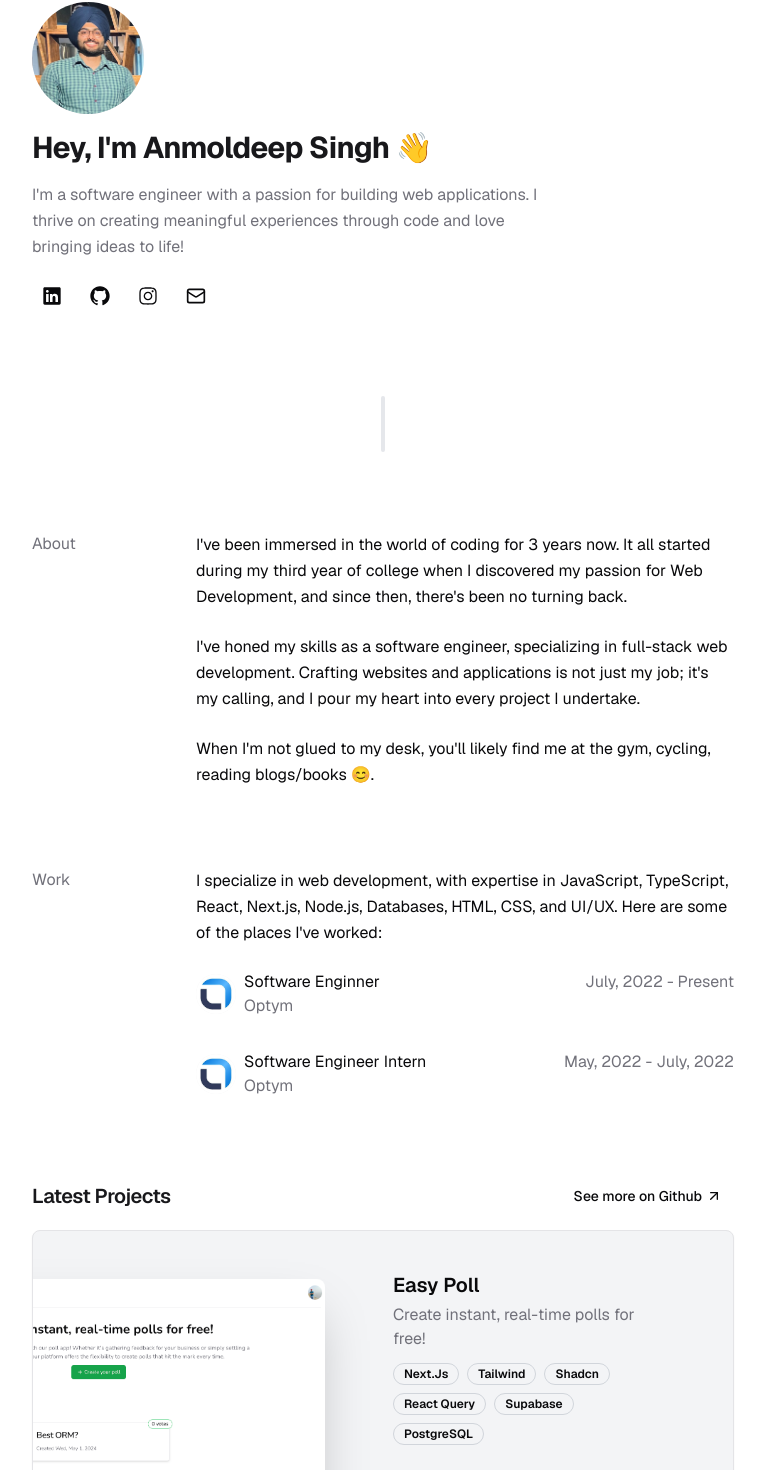
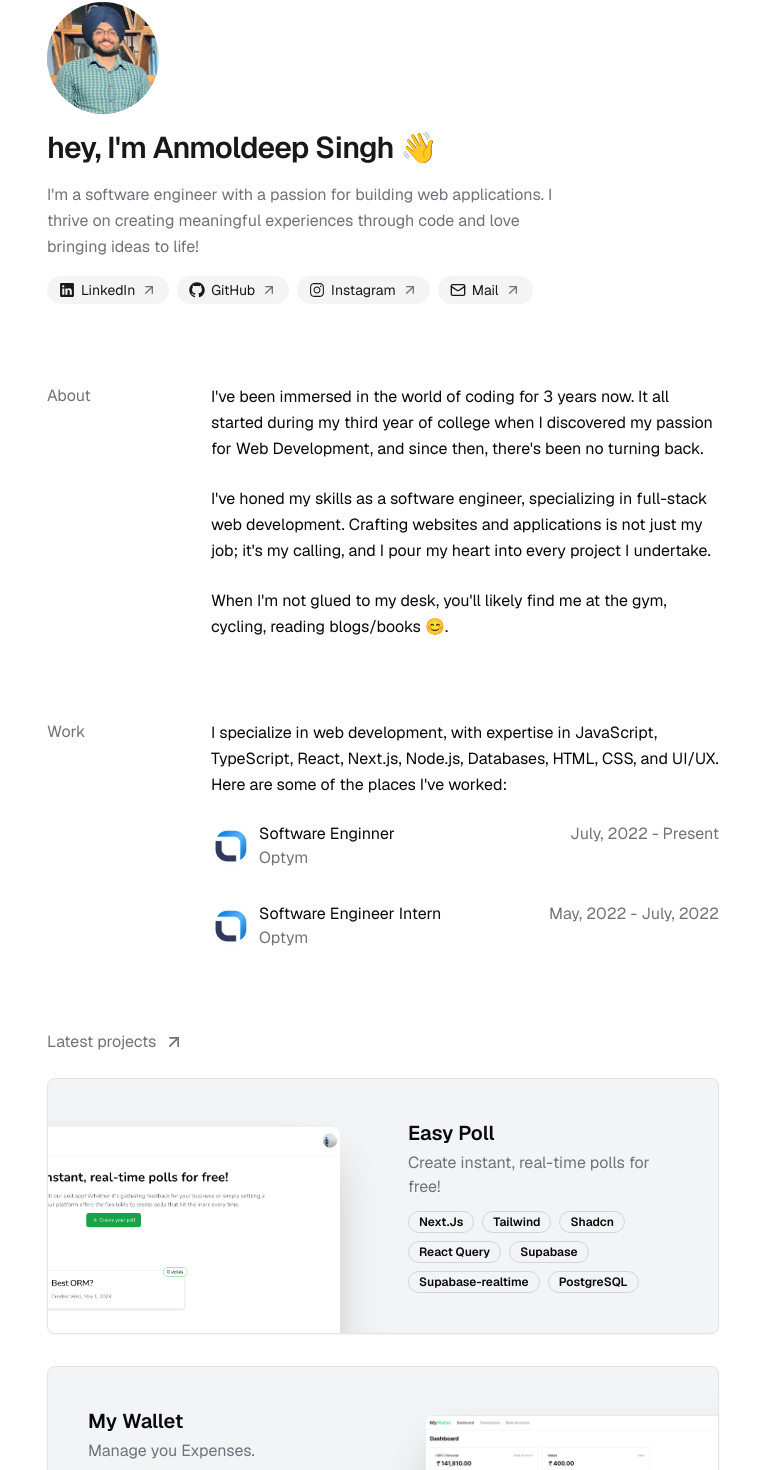
Before and after one commit to AnmolSaini16/anmoldeep.io, a Next.js app: page / in a window 1280 px wide. Shown: the part 150-1620 px from the top of the page, without its empty margins (257-1022 px from the left). Built offline with nearby package versions, Linux system fonts and the light colour scheme.

Commit message:
enhancement: Homepage

```diff
--- a/app/layout.tsx
+++ b/app/layout.tsx
@@ -73,7 +73,7 @@ export default function RootLayout({
           enableSystem
           disableTransitionOnChange
         >
-          <div className="flex flex-col max-w-[750px] min-h-screen mx-auto px-6 space-y-16 md:space-y-20">
+          <div className="flex flex-col max-w-[720px] min-h-screen mx-auto px-6 space-y-16 md:space-y-20">
             <Navbar />
 
             <main className="flex-grow">{children}</main>
--- a/app/page.tsx
+++ b/app/page.tsx
@@ -1,7 +1,6 @@
 import { WorkPlaces } from "@/components/WorkPlaces";
 import Projects from "@/components/Projects";
 import Intro from "@/components/Intro";
-import SectionDivider from "@/components/SectionDivider";
 import About from "@/components/About";
 
 export default function Home() {
@@ -9,8 +8,6 @@ export default function Home() {
     <div className="flex flex-col gap-16 md:gap-20">
       {/* Intro */}
       <Intro />
-
-      <SectionDivider />
 
       {/* About */}
       <About />
--- a/components/Intro.tsx
+++ b/components/Intro.tsx
@@ -2,6 +2,7 @@
 
 import Link from "next/link";
 import { motion } from "framer-motion";
+import { ArrowUpRight } from "lucide-react";
 
 import profilePic from "@/public/profile.png";
 
@@ -30,12 +31,12 @@ export default function Intro() {
       </motion.div>
 
       <motion.h1
-        className="text-2xl md:text-3xl font-bold tracking-tight text-primary"
+        className="text-2xl md:text-3xl font-semibold tracking-tight text-primary"
         initial={inAnimation.initial}
         animate={inAnimation.animate}
         transition={inAnimation.transition}
       >
-        Hey, I'm Anmoldeep Singh 👋
+        hey, I'm Anmoldeep Singh 👋
       </motion.h1>
 
       <motion.p
@@ -50,15 +51,23 @@ export default function Intro() {
       </motion.p>
 
       <motion.div
-        className="flex items-center gap-2 flex-wrap"
+        className="flex items-center flex-wrap gap-2"
         initial={{ x: -150, opacity: 0 }}
         animate={{ x: 0, opacity: 1 }}
         transition={{ type: "spring", duration: 0.8 }}
       >
         {socialLinks.map((item) => (
-          <Button variant="ghost" size="icon" asChild key={item.label}>
+          <Button
+            variant="secondary"
+            size="xs"
+            asChild
+            key={item.label}
+            className="group gap-1.5 rounded-full font-normal"
+          >
             <Link href={item.href} target="_blank">
               {item.icon}
+              {item.label}
+              <ArrowUpRight className="w-4 h-4 ml-auto text-muted-foreground transition-all md:group-hover:text-primary md:group-hover:translate-x-0.5 md:group-hover:-translate-y-0.5" />
             </Link>
           </Button>
         ))}
--- a/components/Projects.tsx
+++ b/components/Projects.tsx
@@ -7,23 +7,21 @@ import { motion, useScroll, useTransform } from "framer-motion";
 import { useRef } from "react";
 
 import { projects } from "@/config";
-import { Button } from "./ui/button";
 import { Card } from "./ui/card";
 import { Badge } from "./ui/badge";
 
 export default function Projects() {
   return (
-    <div className="w-full">
-      <div className="flex flex-row items-center justify-between pb-4">
-        <h1 className="text-xl font-semibold tracking-tight text-primary">
-          Latest Projects
-        </h1>
-        <Button variant="ghost" size="sm" className="group" asChild>
-          <Link href="https://github.com/AnmolSaini16" target="_blank">
-            See more on Github{" "}
-            <ArrowUpRight className="w-4 h-4 ml-1 transition-all group-hover:translate-x-0.5 group-hover:-translate-y-0.5" />
-          </Link>
-        </Button>
+    <div className="w-full pb-10">
+      <div className="flex flex-row items-center justify-between pb-6">
+        <Link
+          href="https://github.com/AnmolSaini16"
+          className="group flex items-center gap-2 text-muted-foreground"
+          target="_blank"
+        >
+          Latest projects
+          <ArrowUpRight className="w-5 h-5 transition-all md:group-hover:text-primary md:group-hover:translate-x-0.5 md:group-hover:-translate-y-0.5" />
+        </Link>
       </div>
       <div className="space-y-8">
         {projects.map((project) => (
@@ -63,11 +61,11 @@ const Project = ({
         scale: scaleProgess,
         opacity: opacityProgess,
       }}
-      className="group mb-3 sm:mb-8 last:mb-0"
+      className="group mb-3 md:mb-8 last:mb-0"
     >
       <Link href={link} target="_blank">
-        <Card className="w-full overflow-hidden sm:pr-8 relative sm:h-[16rem] transition sm:group-odd:pl-8 bg-gray-100 hover:bg-gray-200 dark:bg-primary-foreground dark:hover:bg-white/10">
-          <div className="pt-4 pb-7 px-5 sm:pl-10 sm:pr-2 sm:pt-10 sm:max-w-[50%] flex flex-col h-full sm:group-odd:ml-[18rem] space-y-1">
+        <Card className="w-full overflow-hidden md:pr-8 relative md:min-h-[16rem] transition md:group-odd:pl-8 bg-gray-100 hover:bg-gray-200 dark:bg-primary-foreground dark:hover:bg-white/10">
+          <div className="pt-4 pb-7 px-5 md:pl-10 md:pr-2 md:pt-10 md:max-w-[50%] flex flex-col h-full md:group-odd:ml-[18rem] space-y-1">
             <h3 className="text-xl font-semibold">{title}</h3>
             <p className="leading-relaxex text-muted-foreground">
               {description}
@@ -90,7 +88,7 @@ const Project = ({
             alt={title}
             quality={95}
             sizes="452px"
-            className="absolute hidden sm:block top-12 -right-40 w-[28.25rem] rounded-t-lg shadow-2xl
+            className="absolute hidden md:block top-12 -right-40 w-[28.25rem] rounded-t-lg shadow-2xl
             transition
             group-hover:scale-[1.04]
             group-hover:-translate-x-3
--- a/components/shell/PageShell.tsx
+++ b/components/shell/PageShell.tsx
@@ -26,7 +26,9 @@ const PageShell = ({
         transition={inAnimation.transition}
         className="space-y-0.5"
       >
-        <h1 className="font-bold text-2xl md:text-3xl">{heading}</h1>
+        <h1 className="text-2xl md:text-3xl font-semibold tracking-tight text-primary">
+          {heading}
+        </h1>
         {subHeading && <p className="text-muted-foreground">{subHeading}</p>}
       </motion.div>
 
--- a/components/ui/button.tsx
+++ b/components/ui/button.tsx
@@ -1,8 +1,8 @@
-import * as React from "react"
-import { Slot } from "@radix-ui/react-slot"
-import { cva, type VariantProps } from "class-variance-authority"
+import * as React from "react";
+import { Slot } from "@radix-ui/react-slot";
+import { cva, type VariantProps } from "class-variance-authority";
 
-import { cn } from "@/lib/utils"
+import { cn } from "@/lib/utils";
 
 const buttonVariants = cva(
   "inline-flex items-center justify-center whitespace-nowrap rounded-md text-sm font-medium ring-offset-background transition-colors focus-visible:outline-none focus-visible:ring-2 focus-visible:ring-ring focus-visible:ring-offset-2 disabled:pointer-events-none disabled:opacity-50",
@@ -21,6 +21,7 @@ const buttonVariants = cva(
       },
       size: {
         default: "h-10 px-4 py-2",
+        xs: "px-3 py-1",
         sm: "h-9 rounded-md px-3",
         lg: "h-11 rounded-md px-8",
         icon: "h-10 w-10",
@@ -31,26 +32,26 @@ const buttonVariants = cva(
       size: "default",
     },
   }
-)
+);
 
 export interface ButtonProps
   extends React.ButtonHTMLAttributes<HTMLButtonElement>,
     VariantProps<typeof buttonVariants> {
-  asChild?: boolean
+  asChild?: boolean;
 }
 
 const Button = React.forwardRef<HTMLButtonElement, ButtonProps>(
   ({ className, variant, size, asChild = false, ...props }, ref) => {
-    const Comp = asChild ? Slot : "button"
+    const Comp = asChild ? Slot : "button";
     return (
       <Comp
         className={cn(buttonVariants({ variant, size, className }))}
         ref={ref}
         {...props}
       />
-    )
+    );
   }
-)
-Button.displayName = "Button"
+);
+Button.displayName = "Button";
 
-export { Button, buttonVariants }
+export { Button, buttonVariants };
--- a/config/index.tsx
+++ b/config/index.tsx
@@ -17,7 +17,7 @@ export const socialLinks = [
         viewBox="0 0 15 15"
         fill="none"
         xmlns="http://www.w3.org/2000/svg"
-        className="w-5 h-5"
+        className="w-4 h-4"
       >
         <path
           d="M2 1C1.44772 1 1 1.44772 1 2V13C1 13.5523 1.44772 14 2 14H13C13.5523 14 14 13.5523 14 13V2C14 1.44772 13.5523 1 13 1H2ZM3.05 6H4.95V12H3.05V6ZM5.075 4.005C5.075 4.59871 4.59371 5.08 4 5.08C3.4063 5.08 2.925 4.59871 2.925 4.005C2.925 3.41129 3.4063 2.93 4 2.93C4.59371 2.93 5.075 3.41129 5.075 4.005ZM12 8.35713C12 6.55208 10.8334 5.85033 9.67449 5.85033C9.29502 5.83163 8.91721 5.91119 8.57874 6.08107C8.32172 6.21007 8.05265 6.50523 7.84516 7.01853H7.79179V6.00044H6V12.0047H7.90616V8.8112C7.8786 8.48413 7.98327 8.06142 8.19741 7.80987C8.41156 7.55832 8.71789 7.49825 8.95015 7.46774H9.02258C9.62874 7.46774 10.0786 7.84301 10.0786 8.78868V12.0047H11.9847L12 8.35713Z"
@@ -29,7 +29,7 @@ export const socialLinks = [
     ),
   },
   {
-    label: "Github",
+    label: "GitHub",
     href: "https://github.com/AnmolSaini16",
     icon: (
       <svg
@@ -38,7 +38,7 @@ export const socialLinks = [
         viewBox="0 0 15 15"
         fill="none"
         xmlns="http://www.w3.org/2000/svg"
-        className="w-5 h-5"
+        className="w-4 h-4"
       >
         <path
           d="M7.49933 0.25C3.49635 0.25 0.25 3.49593 0.25 7.50024C0.25 10.703 2.32715 13.4206 5.2081 14.3797C5.57084 14.446 5.70302 14.2222 5.70302 14.0299C5.70302 13.8576 5.69679 13.4019 5.69323 12.797C3.67661 13.235 3.25112 11.825 3.25112 11.825C2.92132 10.9874 2.44599 10.7644 2.44599 10.7644C1.78773 10.3149 2.49584 10.3238 2.49584 10.3238C3.22353 10.375 3.60629 11.0711 3.60629 11.0711C4.25298 12.1788 5.30335 11.8588 5.71638 11.6732C5.78225 11.205 5.96962 10.8854 6.17658 10.7043C4.56675 10.5209 2.87415 9.89918 2.87415 7.12104C2.87415 6.32925 3.15677 5.68257 3.62053 5.17563C3.54576 4.99226 3.29697 4.25521 3.69174 3.25691C3.69174 3.25691 4.30015 3.06196 5.68522 3.99973C6.26337 3.83906 6.8838 3.75895 7.50022 3.75583C8.1162 3.75895 8.73619 3.83906 9.31523 3.99973C10.6994 3.06196 11.3069 3.25691 11.3069 3.25691C11.7026 4.25521 11.4538 4.99226 11.3795 5.17563C11.8441 5.68257 12.1245 6.32925 12.1245 7.12104C12.1245 9.9063 10.4292 10.5192 8.81452 10.6985C9.07444 10.9224 9.30633 11.3648 9.30633 12.0413C9.30633 13.0102 9.29742 13.7922 9.29742 14.0299C9.29742 14.2239 9.42828 14.4496 9.79591 14.3788C12.6746 13.4179 14.75 10.7025 14.75 7.50024C14.75 3.49593 11.5036 0.25 7.49933 0.25Z"
@@ -59,7 +59,7 @@ export const socialLinks = [
         viewBox="0 0 15 15"
         fill="none"
         xmlns="http://www.w3.org/2000/svg"
-        className="w-5 h-5"
+        className="w-4 h-4"
       >
         <path
           fillRule="evenodd"
@@ -71,9 +71,9 @@ export const socialLinks = [
     ),
   },
   {
-    label: "Contact Me",
+    label: "Mail",
     href: "mailto:sainianmol16@gmail.com",
-    icon: <Mail className="w-5 h-5" />,
+    icon: <Mail className="w-4 h-4" />,
   },
 ];
 
@@ -105,6 +105,7 @@ export const projects = [
       "Shadcn",
       "React Query",
       "Supabase",
+      "Supabase-realtime",
       "PostgreSQL",
     ],
     link: "https://github.com/AnmolSaini16/easy-poll",
@@ -121,7 +122,6 @@ export const projects = [
       "Nest.JS",
       "Node.JS",
       "MongoDB",
-      "MongoDB Atlas",
       "Prisma",
     ],
     link: "https://github.com/AnmolSaini16/my-wallet",
@@ -138,7 +138,6 @@ export const projects = [
       "Node.JS",
       "Express",
       "MongoDB",
-      "MongoDB Atlas",
       "Prisma",
     ],
     link: "https://github.com/AnmolSaini16/movie-box",
@@ -148,7 +147,7 @@ export const projects = [
     description:
       "Infinite Scroll implementation with Next Server Components and React Query.",
     imageSrc: next14InfiniteScroll,
-    tags: ["Next.Js", "Tailwind", "Server Compoenents", "React Query"],
+    tags: ["Next.Js", "Server Compoenents", "React Query", "Tailwind"],
     link: "https://github.com/AnmolSaini16/next-14-infinite-scroll",
   },
 ];
```
